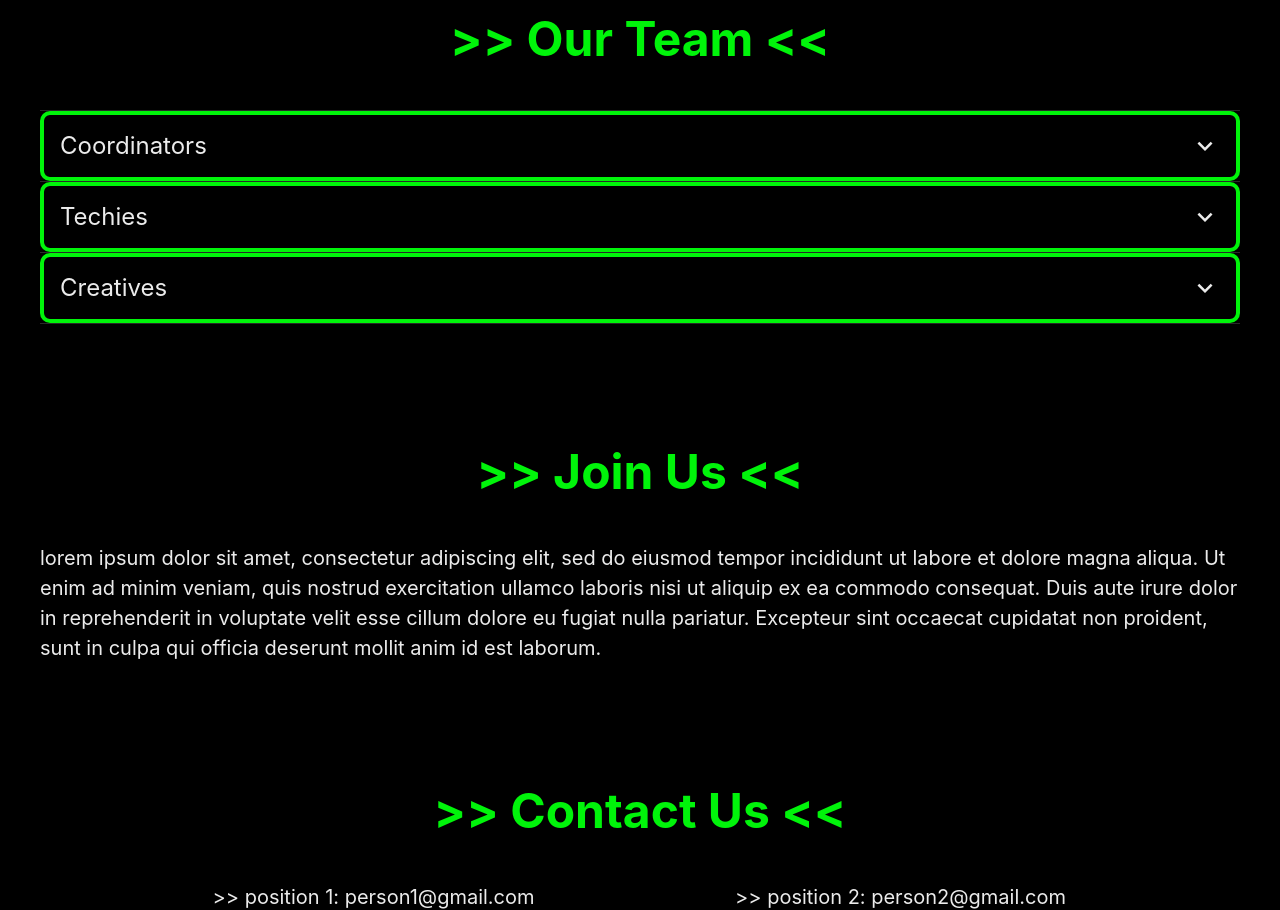
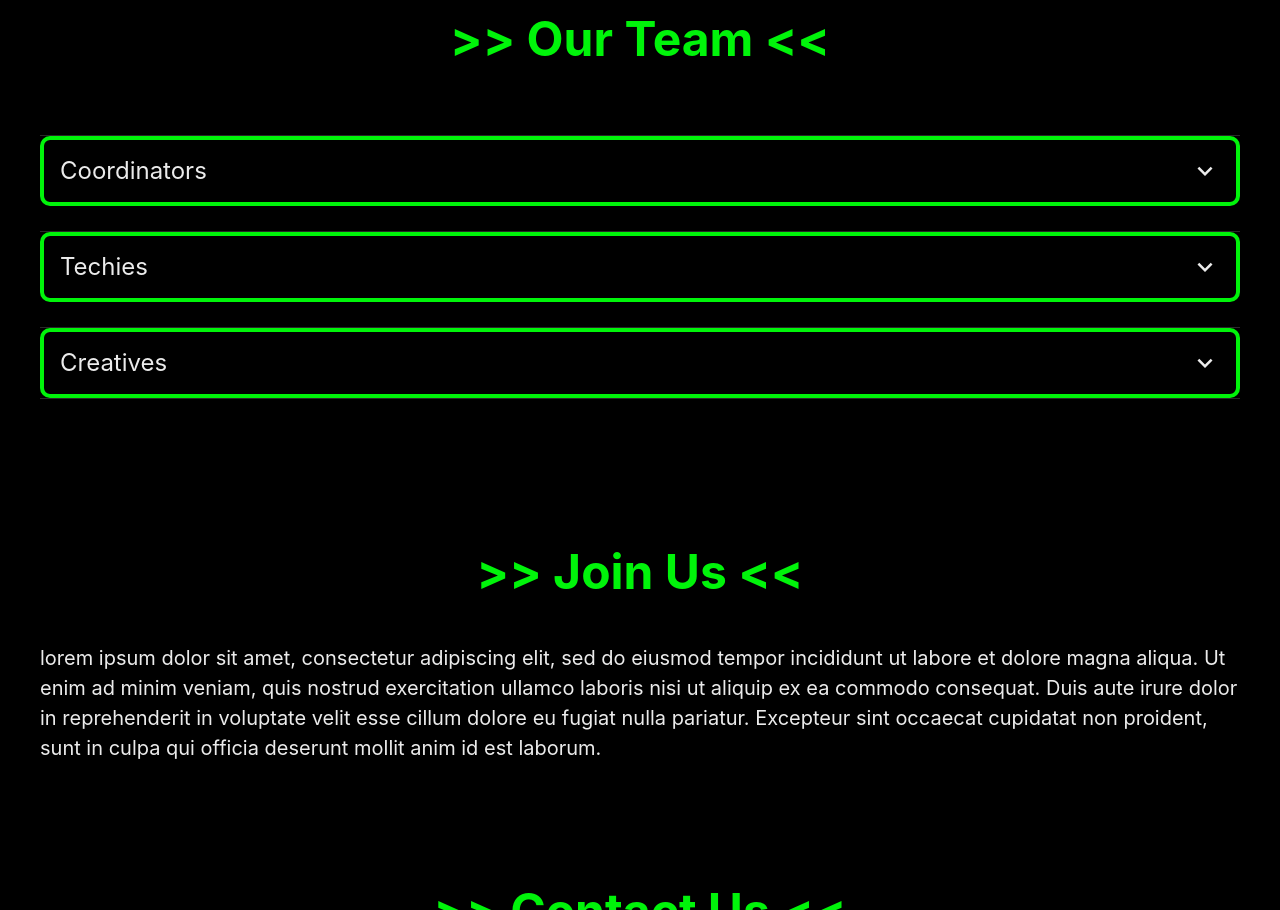
Before and after one commit to d4rkc0de-club/d4rkc0de-iiitd, a React app: page / in a window 1280 px wide. Shown: the part 1748-2658 px from the top of the page. Built offline with nearby package versions, Linux system fonts and the light colour scheme.

Commit message:
Added margin in members

```diff
--- a/src/components/members.js
+++ b/src/components/members.js
@@ -91,7 +91,7 @@ export default function Members() {
 
                 <Box w="100%">
                     <Accordion allowToggle>
-                        <AccordionItem>
+                        <AccordionItem m="25px 0px">
                             <AccordionButton
                                 h="70px"
                                 border="4px"
@@ -114,7 +114,7 @@ export default function Members() {
                                 </Table>
                             </AccordionPanel>
                         </AccordionItem>
-                        <AccordionItem>
+                        <AccordionItem m="25px 0px">
                             <AccordionButton
                                 h="70px"
                                 border="4px"
@@ -137,7 +137,7 @@ export default function Members() {
                                 </Table>
                             </AccordionPanel>
                         </AccordionItem>
-                        <AccordionItem>
+                        <AccordionItem m="25px 0px">
                             <AccordionButton
                                 h="70px"
                                 border="4px"
```
